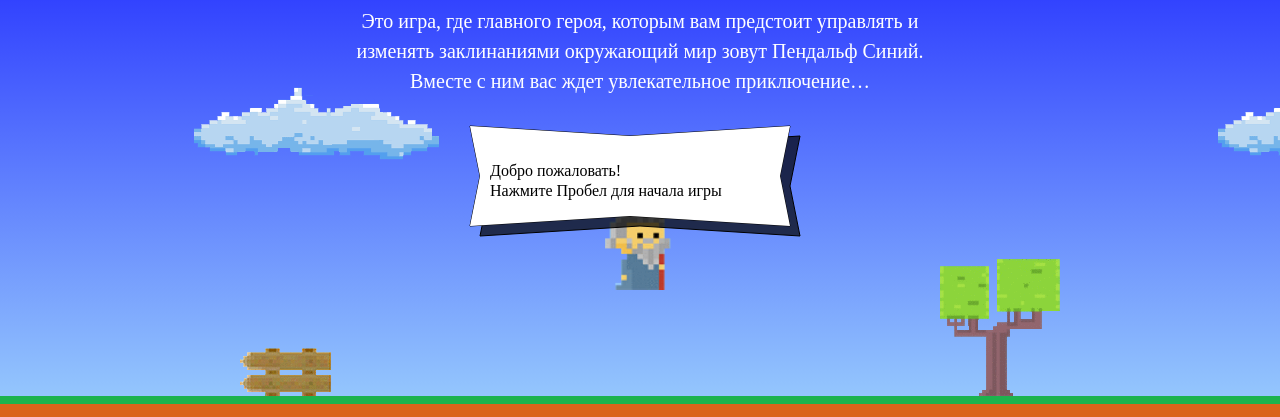
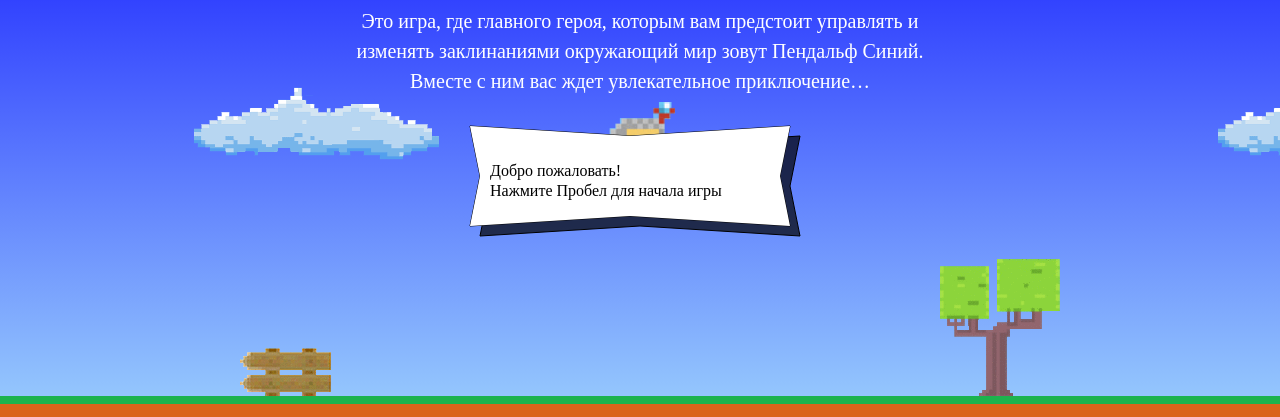
Before and after one commit to SiEnge/245441-code-and-magick-18, a website: page index.html in a window 1280 px wide. Shown: the part 203-620 px from the top of the page. Drawn offline with Linux system fonts and the light colour scheme; a web font is replaced by a local one.

Commit message:
Перестановка переменные, исправлена ошибка в вычислении getWizardY

```diff
--- a/index.html
+++ b/index.html
@@ -183,12 +183,12 @@
 
 <script>
   var fireballSize = 22;
+  var wizardSpeed = 3;
+  var wizardWidth = 70;
+
   var getFireballSpeed = function(left) {
     return left ? 5 : 2;
   };
-
-  var wizardSpeed = 3;
-  var wizardWidth = 70;
 
   var getWizardHeight = function() {
     return 1.337 * wizardWidth;
@@ -199,7 +199,7 @@
   };
 
   var getWizardY = function(height) {
-    return height / 3;
+    return (height / 3) - getWizardHeight();
   };
 
 </script>
```
